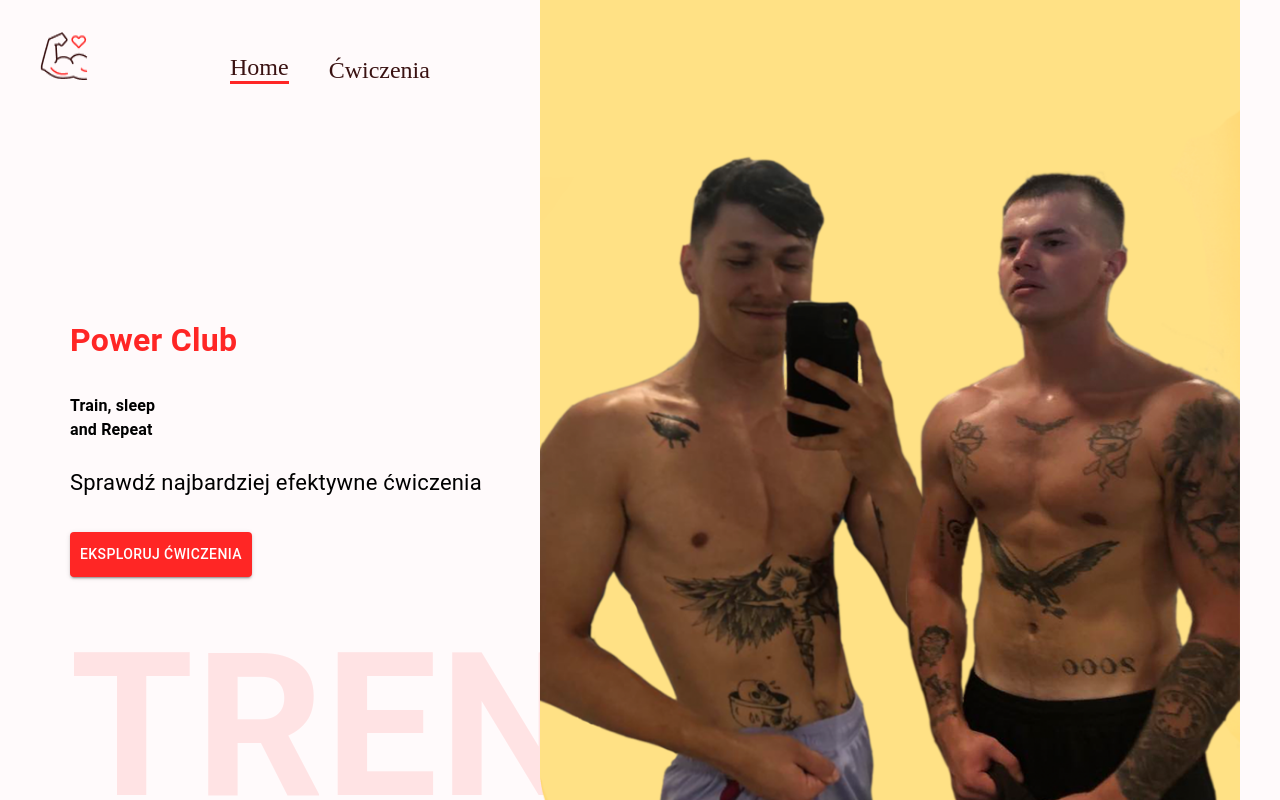
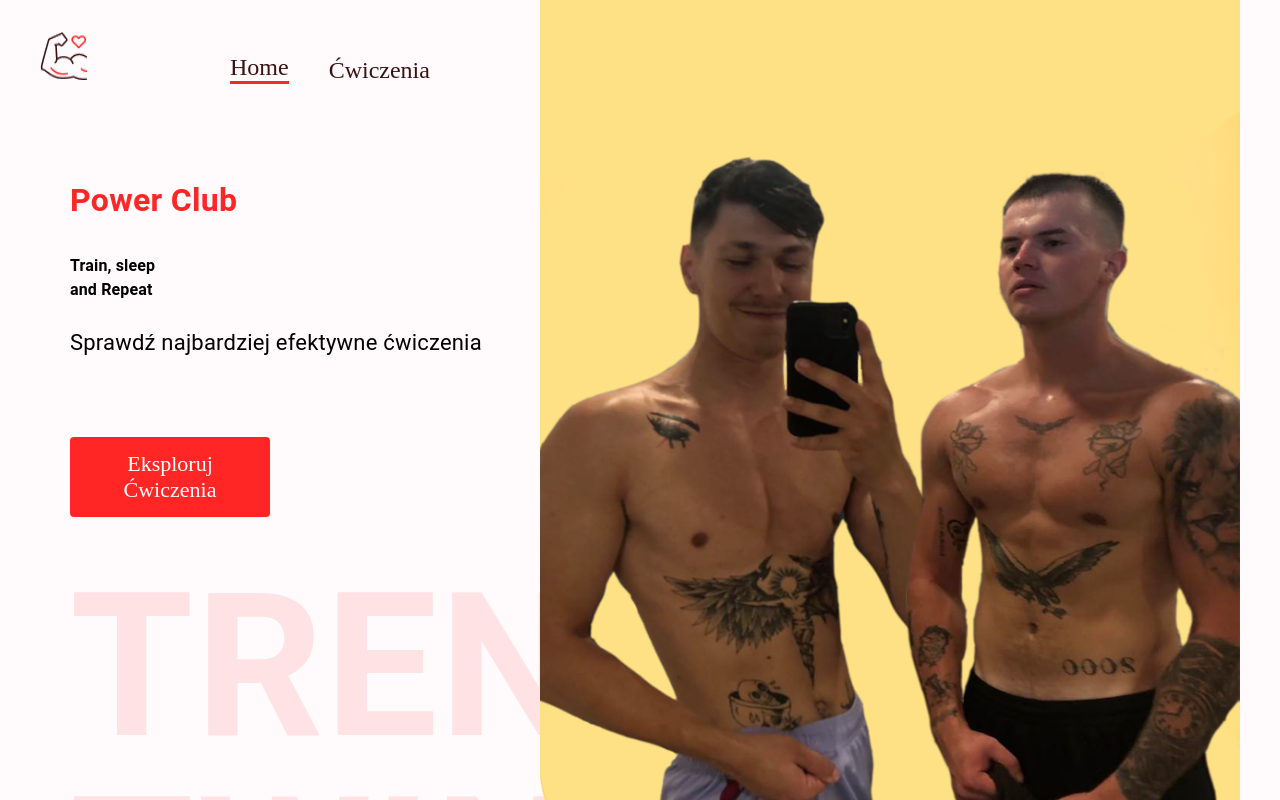
Before and after one commit to PtSik/gym_app, a React (Create React App) app: page / in a window 1280 px wide. Shown: the top 800 px of the page. Built offline with nearby package versions, Linux system fonts and the light colour scheme; no server answers.

Commit message:
Exercises Detail Component

```diff
--- /dev/null
+++ b/src/components/Detail.js
@@ -0,0 +1,9 @@
+import React from 'react'
+
+const Detail = () => {
+  return (
+    <div>Detail</div>
+  )
+}
+
+export default Detail
--- /dev/null
+++ b/src/components/ExerciseVideos.js
@@ -0,0 +1,9 @@
+import React from 'react'
+
+const ExerciseVideos = () => {
+  return (
+    <div>ExerciseVideos</div>
+  )
+}
+
+export default ExerciseVideos
--- a/src/components/Exercises.js
+++ b/src/components/Exercises.js
@@ -16,7 +16,7 @@ const Exercises = ({ exercises, setExercises, bodyPart }) => {
       if (bodyPart === 'all') {
         exercisesData = await fetchData('https://exercisedb.p.rapidapi.com/exercises?limit=900', exerciseOptions);
       } else {
-        exercisesData = await fetchData(`https://exercisedb.p.rapidapi.com/exercises?limit=900&bodyPart=${bodyPart}`, exerciseOptions);
+        exercisesData = await fetchData(`https://exercisedb.p.rapidapi.com/exercises/bodyPart/${bodyPart}?limit=900`, exerciseOptions);
       }
 
       setExercises(exercisesData);
--- a/src/components/HeroBanner.js
+++ b/src/components/HeroBanner.js
@@ -1,5 +1,5 @@
 import React from "react";
-import { Box, Stack, Typography, Button } from "@mui/material";
+import { Box, Stack, Typography } from "@mui/material";
 
 import HeroBannerImage from "../assets/images/tren.png";
 
@@ -13,7 +13,7 @@ const HeroBanner = () => {
       position="relative"
       p="20px"
     >
-      <Typography color="#FF2625" fontWeight="600" fontSize="32px">
+      <Typography color="#FF2625" fontWeight="600" fontSize="32px" mt="-140px">
         Power Club
       </Typography>
       <Typography
@@ -27,14 +27,25 @@ const HeroBanner = () => {
       <Typography fontSize="22px" lineHeight="35px" mb={4}>
         Sprawdź najbardziej efektywne ćwiczenia
       </Typography>
-      <Button
-        variant="contained"
-        color="error"
-        href="#exercises"
-        sx={{ backgroundColor: "#ff2625", padding: "10px" }}
-      >
-        Eksploruj ćwiczenia
-      </Button>
+      <Stack>
+        <a
+          href="#exercises"
+          style={{
+            marginTop: "45px",
+            textDecoration: "none",
+            width: "200px",
+            textAlign: "center",
+            background: "#FF2625",
+            padding: "14px",
+            fontSize: "22px",
+            textTransform: "none",
+            color: "white",
+            borderRadius: "4px",
+          }}
+        >
+          Eksploruj Ćwiczenia
+        </a>
+      </Stack>
       <Typography
         fontWeight={600}
         color="#ff2626"
--- /dev/null
+++ b/src/components/SimilarExercises.js
@@ -0,0 +1,9 @@
+import React from 'react'
+
+const SimilarExercises = () => {
+  return (
+    <div>SimilarExercises</div>
+  )
+}
+
+export default SimilarExercises
--- a/src/pages/ExerciseDetail.js
+++ b/src/pages/ExerciseDetail.js
@@ -1,9 +1,38 @@
-import React from 'react'
+import React, { useEffect, useState } from "react";
+import { useParams } from "react-router-dom";
+import { Box } from "@mui/material";
+
+import { exerciseOptions, fetchData } from "../utils/fetchData";
+import Detail from "../components/Detail";
+import ExerciseVideos from "../components/ExerciseVideos";
+import SimilarExercises from "../components/SimilarExercises";
 
 const ExerciseDetail = () => {
+  const [exerciseDetail, setexerciseDetail] = useState({});
+  const { id } = useParams();
+
+  useEffect(() => {
+    const fetchExercisessData = async () => {
+      const exerciseDbUrl = "https://exercisedb.p.rapidapi.com";
+      const youtubeSearchUrl =
+        "https://youtube-search-and-download.p.rapidapi.com";
+
+      const exerciseDetailData = await fetchData(
+        `${exerciseDbUrl}/exercises/${id}`,
+        exerciseOptions
+      );
+      setexerciseDetail(exerciseDetailData);
+    };
+    fetchExercisessData();
+  }, [id]);
+
   return (
-    <div>ExerciseDetail</div>
-  )
-}
+    <Box>
+      <Detail exerciseDetail={exerciseDetail} />
+      <ExerciseVideos />
+      <SimilarExercises />
+    </Box>
+  );
+};
 
-export default ExerciseDetail
+export default ExerciseDetail;
```
